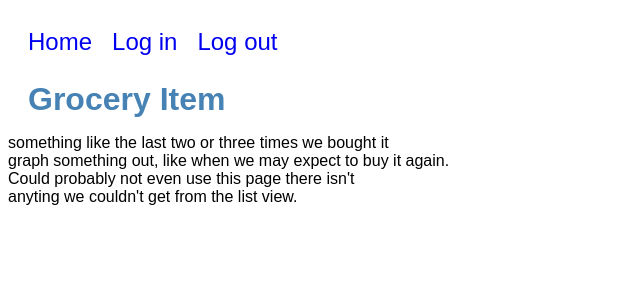
After one commit to dsbarnes/homeWiki, a Django app: template grocery/templates/grocery/grocery_detail.html in a window 1280 px wide. The commit adds this page. Shown: the top 300 px of the page, without its empty margins (0-640 px from the left). Run offline with Django 3.2, Linux system fonts and the light colour scheme; the template is opened without the code that fills it, so the values that code supplies are empty.

Commit message:
Almost finished with grocery

```diff
--- /dev/null
+++ b/grocery/templates/grocery/grocery_detail.html
@@ -0,0 +1,11 @@
+{% extends 'templates/base.html' %}
+{% block content %}
+<h1>Grocery Item</h1>
+<p>
+    something like the last two or three times we bought it <br>
+    graph something out, like when we may expect to buy it again. <br>
+    Could probably not even use this page there isn't <br>
+    anyting we couldn't get from the list view.
+</p>
+
+{% endblock %}
--- a/grocery/templates/grocery/grocery_list.html
+++ b/grocery/templates/grocery/grocery_list.html
@@ -11,6 +11,7 @@
 <p><a href="{% url 'grocery_create' %}">Add a grocery item.</a></p>
 
 {% for item in object_list %}
+    <p> <a href="{% url 'grocery_detail' item.slug %}"> {{ item.quantity}} - {{ item.name }} @ {{ item.cost }} </a> </p>
 {% endfor %}
 
 {% endblock %}
--- a/grocery/views.py
+++ b/grocery/views.py
@@ -1,4 +1,4 @@
-from django.shortcuts import render
+from django.shortcuts import render, reverse
 from django.views.generic.list import ListView
 from django.views.generic.detail import DetailView
 from django.views.generic.edit import CreateView, UpdateView, DeleteView
@@ -16,6 +16,7 @@ class GroceryDetailView(LoginRequiredMixin, DetailView):
 class GroceryCreateView(LoginRequiredMixin, CreateView):
     model = Grocery
     template_name_suffix = '_create_form'
+    fields = ['name', 'quantity', 'cost', 'date']
     def get_success_url(self):
         return reverse('grocery_list')
 
```
Also changed, not shown: grocery/templates/grocery/grocery_create_form.html (added, +10 -0 lines), grocery/urls.py (+4 -3 lines).
